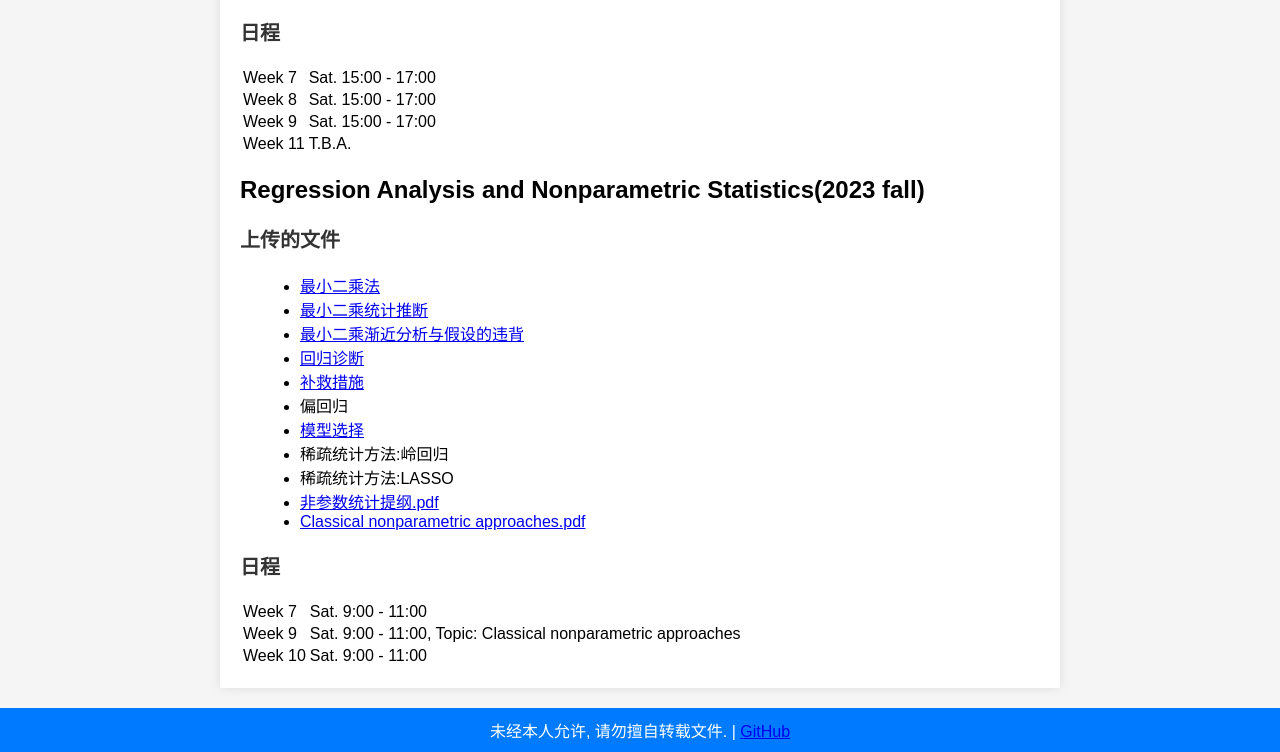
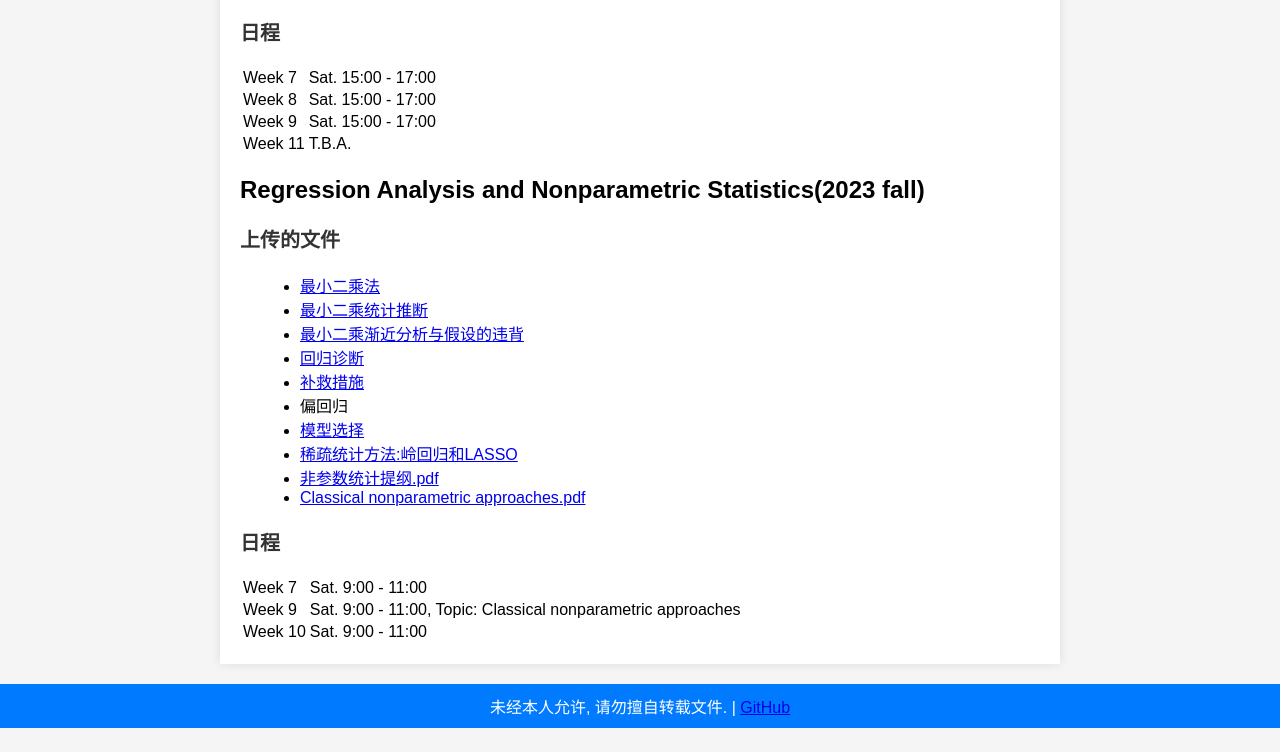
Before and after one commit to BCyberium/BCyberium.github.io, a plain HTML site: page index.html in a window 1280 px wide. Shown: the part 807-1559 px from the top of the page. After the commit the page ends 1535 px from the top, so only its background shows below. Drawn offline with Linux system fonts and the light colour scheme.

Commit message:
Update index.html

```diff
--- a/index.html
+++ b/index.html
@@ -111,8 +111,7 @@
             <li><a href="pdfs/补救措施.pdf">补救措施</a></li>
             <li>偏回归</a></li>
             <li><a href="pdfs/模型选择.pdf">模型选择</a></li>
-            <li>稀疏统计方法:岭回归</a></li>
-            <li>稀疏统计方法:LASSO</a></li>
+            <li><a href="pdfs/岭回归和LASSO.pdf">稀疏统计方法:岭回归和LASSO</a></li>
             <li><a href="pdfs/非参数统计提纲.pdf">非参数统计提纲.pdf</a></li>
             <li><a href="pdfs/Classical nonparametric approaches.pdf">Classical nonparametric approaches.pdf</a></li>
             <!-- <li><a href="pdfs/论文2.pdf">论文1 - 标题</a></li> -->
```
